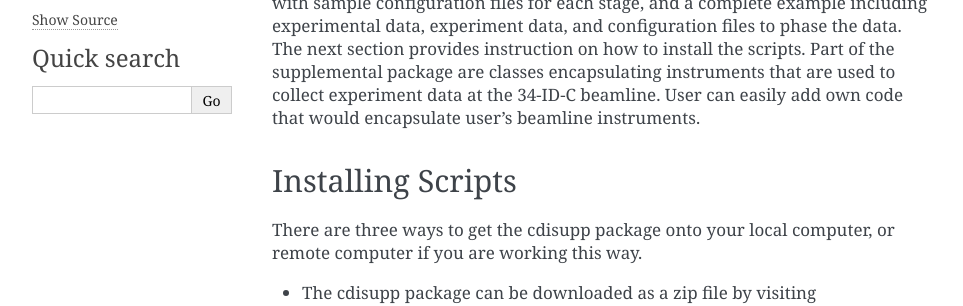
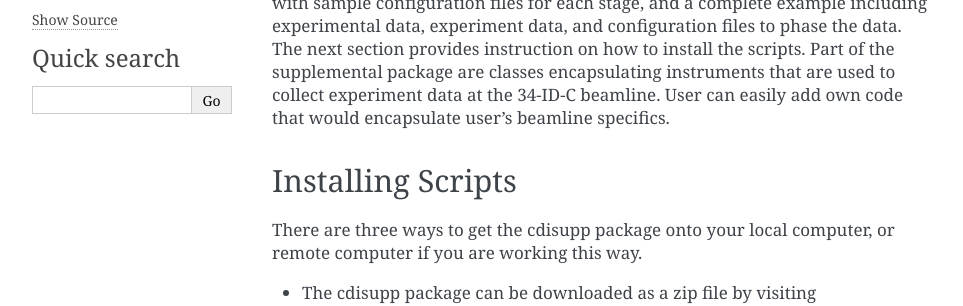
Before and after one commit to AdvancedPhotonSource/cohere, a Sphinx documentation site: the page built from docs/source/how_to_use.rst, in a window 1280 px wide and 900 px high. Shown: the part 204-510 px from the top of the window, without its empty margins (148-1111 px from the left). Built offline with Sphinx 7.4.7, drawn with Linux system fonts in a browser that asks for light colours; some of the changed text lies outside the part shown.

Commit message:
changed wordings

```diff
--- a/docs/source/how_to_use.rst
+++ b/docs/source/how_to_use.rst
@@ -2,7 +2,7 @@
 
 Use
 ===
-| The user scripts can be obtained from https://github.com/AdvancedPhotonSource/cdisupp. The cdisupp package, is a supplemental git repository that contains executable python scripts for every stage a CDI phase retrieval, from raw data processing to final images. A directory with sample configuration files for each stage, and a complete example including experimental data, experiment data, and configuration files to phase the data. The next section provides instruction on how to install the scripts. Part of the supplemental package are classes encapsulating instruments that are used to collect experiment data at the 34-ID-C beamline. User can easily add own code that would encapsulate user's beamline instruments.
+| The user scripts can be obtained from https://github.com/AdvancedPhotonSource/cdisupp. The cdisupp package, is a supplemental git repository that contains executable python scripts for every stage a CDI phase retrieval, from raw data processing to final images. A directory with sample configuration files for each stage, and a complete example including experimental data, experiment data, and configuration files to phase the data. The next section provides instruction on how to install the scripts. Part of the supplemental package are classes encapsulating instruments that are used to collect experiment data at the 34-ID-C beamline. User can easily add own code that would encapsulate user's beamline specifics.
 
 Installing Scripts
 ##################
```
